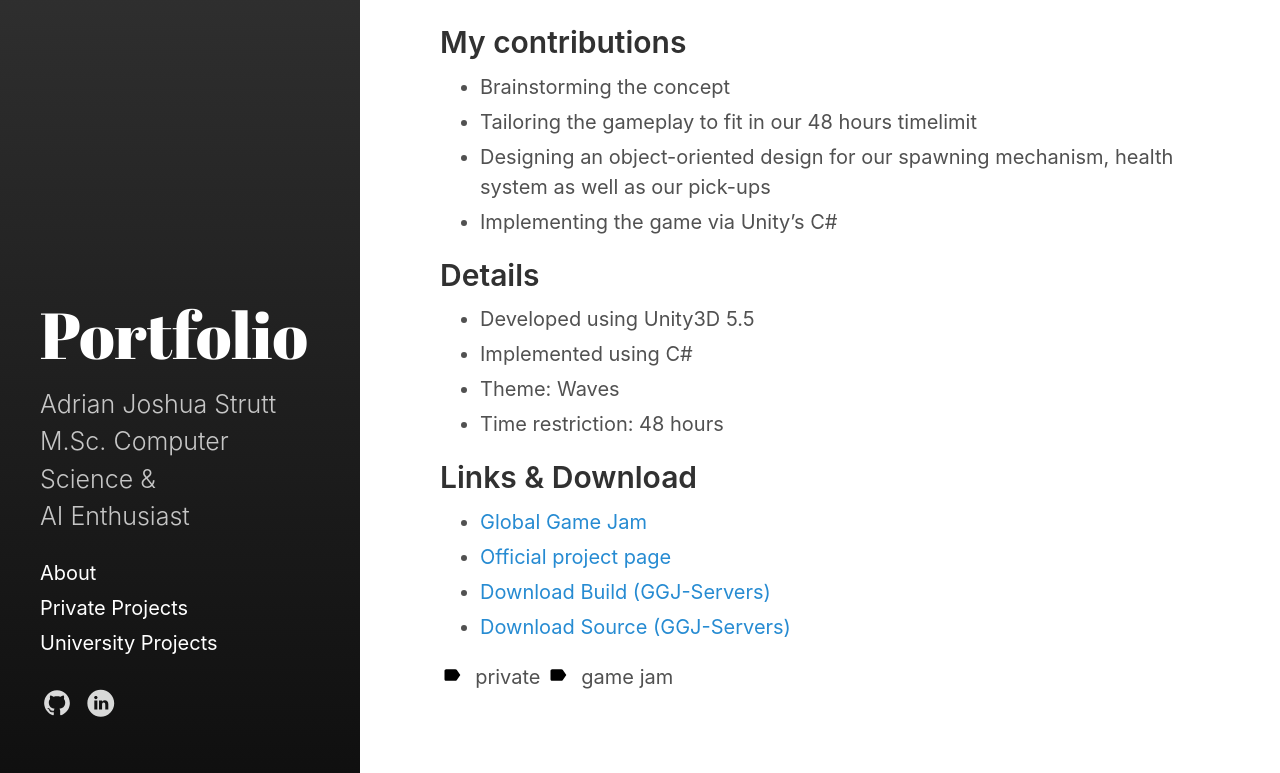
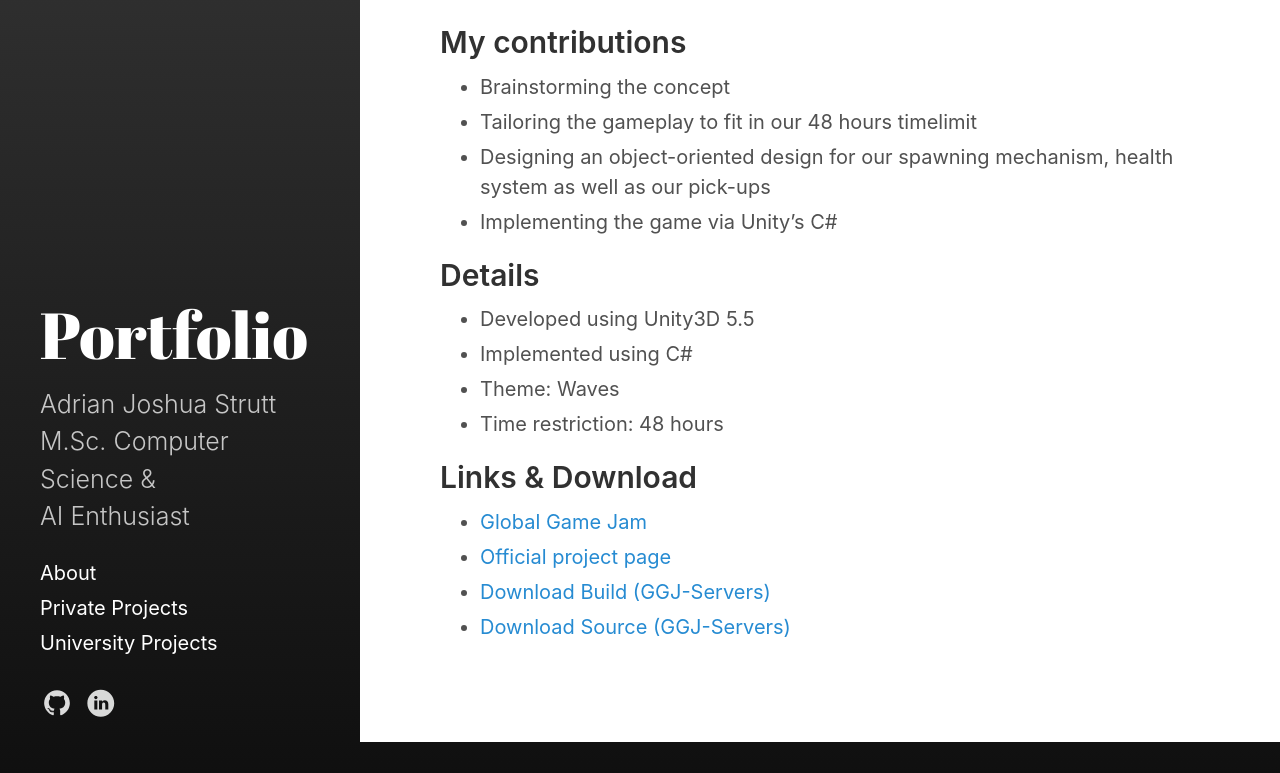
Before and after one commit to adrianjoshua-strutt/portfolio, a Jekyll site: the page built from _posts/2017-10-10-gamejam2017.md, in a window 1280 px wide and 900 px high, scrolled down 862 px, cut to the strip 127-900 px from the top of the window. Built offline with Jekyll 4.4.1, drawn with Linux system fonts in a browser that asks for light colours; after the commit the page ends 1731 px from its top, so only the background shows below that.

Commit message:
remove post tags

```diff
--- a/_layouts/post.html
+++ b/_layouts/post.html
@@ -8,6 +8,5 @@ layout: default
 <div class="content">
   <div class="post-body">
     {{ content }}
-    {% include post-tags.html post=page %}
   </div>
 </div>
```
